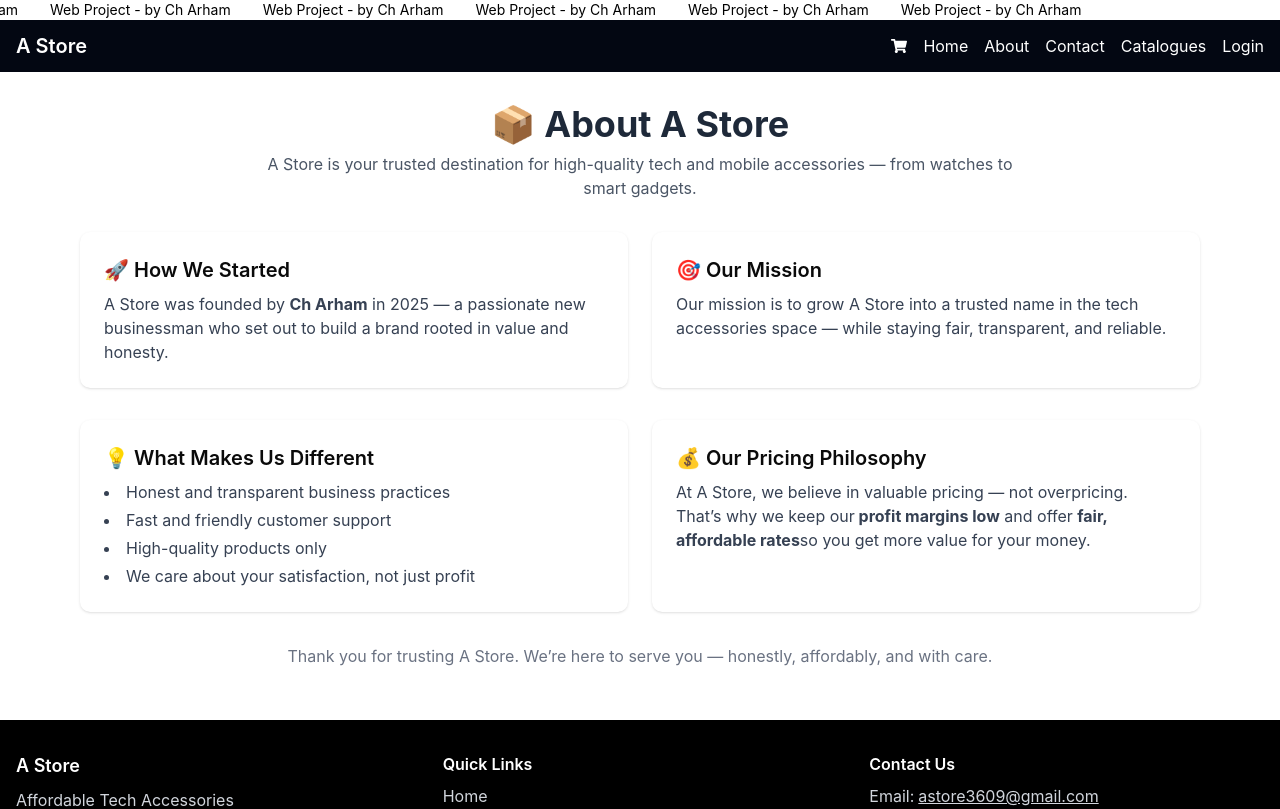
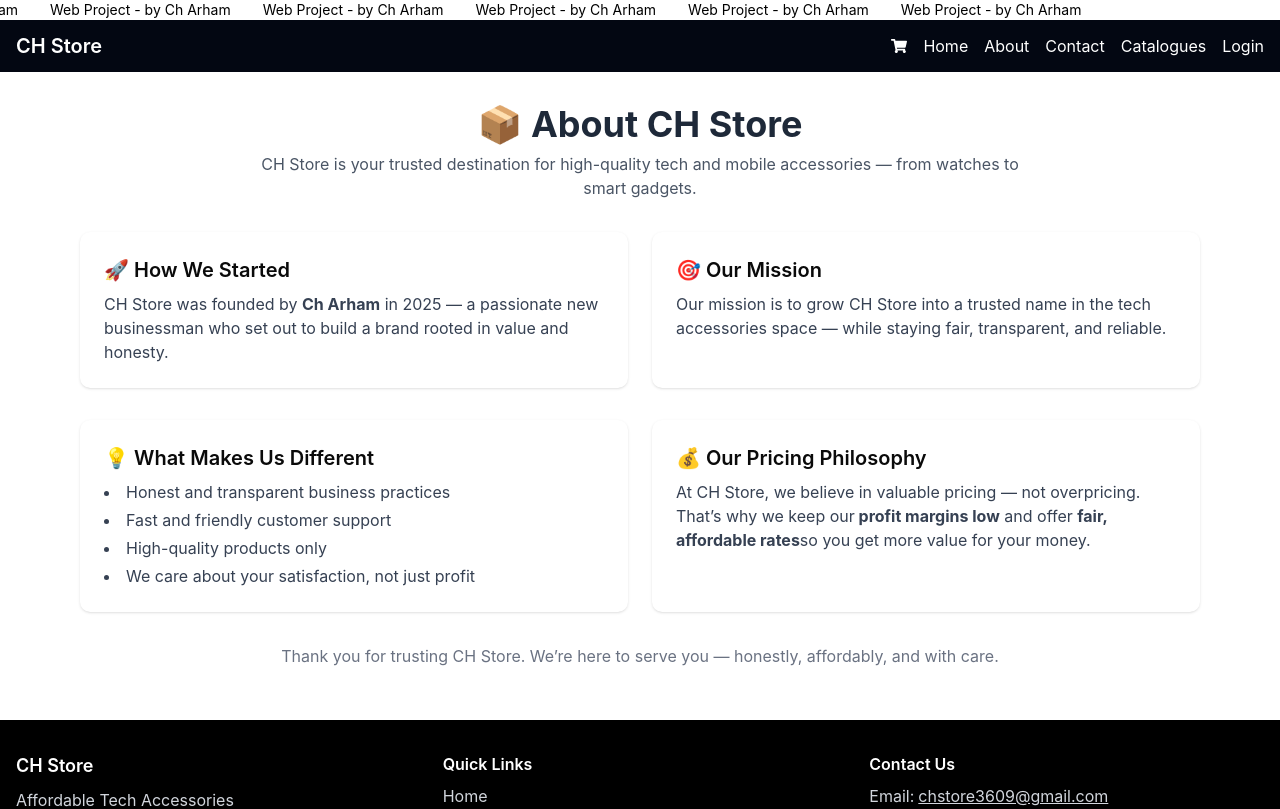
Before and after one commit to Charham9087/myWebProject1, a Next.js app: page /about in a window 1280 px wide. Shown: the top 809 px of the page. Built offline with nearby package versions, Linux system fonts and the light colour scheme; no server answers; a web font is replaced by a local one; what @edgestore/react would draw is missing.

Commit message:
this is my commit to updat A store from CH Store

```diff
--- a/app/admin/page.js
+++ b/app/admin/page.js
@@ -4,7 +4,7 @@ import { DollarSign, ShoppingCart, Users, Package } from "lucide-react"
 export default function EcommerceDashboard() {
   return (
     <div className="p-4">
-      <h1 className="text-2xl md:text-3xl font-bold mb-6 tracking-tight text-gray-800 dark:text-white">🛒 A Store Dashboard</h1>
+      <h1 className="text-2xl md:text-3xl font-bold mb-6 tracking-tight text-gray-800 dark:text-white">🛒 CH Store Dashboard</h1>
 
       <div className="grid gap-4 md:grid-cols-2 lg:grid-cols-4">
         <Card>
--- a/components/FrontendComponents/HomePageComponents/carousel/page.jsx
+++ b/components/FrontendComponents/HomePageComponents/carousel/page.jsx
@@ -5,7 +5,7 @@ export default function Carousel() {
   const slides = [
     {
       src: "/images/banner1.jpg",
-      title: "A Store",
+      title: "CH Store",
       description: "Deals You'll Love, Quality You Deserve.",
     },
     {
@@ -82,7 +82,7 @@ export default function Carousel() {
 
       </div>
           <br/>
-          <h3 className="text-center text-3xl font-bold text-gray-600">A Store</h3>
+          <h3 className="text-center text-3xl font-bold text-gray-600">CH Store</h3>
       <br />
 
       <p className="text-center text-gray-600 text-xs md:text-sm ">Deals You'll Love, Quality You Deserve.</p>
--- a/components/FrontendComponents/about/page.jsx
+++ b/components/FrontendComponents/about/page.jsx
@@ -3,17 +3,17 @@
 export default function AboutPage() {
   return (
     <div className="max-w-6xl mx-auto px-4 py-8 space-y-8">
-      <h1 className="text-3xl md:text-4xl font-bold text-center text-gray-800 mb-2">📦 About A Store</h1>
+      <h1 className="text-3xl md:text-4xl font-bold text-center text-gray-800 mb-2">📦 About CH Store</h1>
 
       <p className="text-center text-gray-600 max-w-3xl mx-auto">
-        A Store is your trusted destination for high-quality tech and mobile accessories — from watches to smart gadgets.
+        CH Store is your trusted destination for high-quality tech and mobile accessories — from watches to smart gadgets.
       </p>
 
       <div className="grid md:grid-cols-2 gap-6">
         <div className="bg-white shadow rounded-lg p-6">
           <h2 className="text-xl font-semibold mb-2">🚀 How We Started</h2>
           <p className="text-gray-700">
-            A Store was founded by <strong>Ch Arham</strong> in 2025 — a passionate new businessman
+            CH Store was founded by <strong>Ch Arham</strong> in 2025 — a passionate new businessman
             who set out to build a brand rooted in value and honesty.
           </p>
         </div>
@@ -21,7 +21,7 @@ export default function AboutPage() {
         <div className="bg-white shadow rounded-lg p-6">
           <h2 className="text-xl font-semibold mb-2">🎯 Our Mission</h2>
           <p className="text-gray-700">
-            Our mission is to grow A Store into a trusted name in the tech accessories space —
+            Our mission is to grow CH Store into a trusted name in the tech accessories space —
             while staying fair, transparent, and reliable.
           </p>
         </div>
@@ -41,7 +41,7 @@ export default function AboutPage() {
         <div className="bg-white shadow rounded-lg p-6">
           <h2 className="text-xl font-semibold mb-2">💰 Our Pricing Philosophy</h2>
           <p className="text-gray-700">
-            At A Store, we believe in valuable pricing — not overpricing. That’s why we keep our
+            At CH Store, we believe in valuable pricing — not overpricing. That’s why we keep our
             <strong> profit margins low</strong> and offer <strong> fair, affordable rates</strong>
             so you get more value for your money.
           </p>
@@ -50,7 +50,7 @@ export default function AboutPage() {
 
       <div className="text-center mt-6">
         <p className="text-gray-500">
-          Thank you for trusting A Store. We’re here to serve you — honestly, affordably, and with care.
+          Thank you for trusting CH Store. We’re here to serve you — honestly, affordably, and with care.
         </p>
       </div>
     </div>
--- a/components/FrontendComponents/admin/products/addProduct/page.jsx
+++ b/components/FrontendComponents/admin/products/addProduct/page.jsx
@@ -85,7 +85,7 @@ export default function AddProductPage() {
   return (
     <div className="p-4 max-w-3xl mx-auto">
       <h1 className="text-2xl md:text-3xl font-bold mb-6 tracking-tight text-gray-800 dark:text-white">
-        🛍️ Add New Product - A Store
+        🛍️ Add New Product - CH Store
       </h1>
 
       {loading && (
@@ -96,7 +96,7 @@ export default function AddProductPage() {
 
       <Card>
         <CardHeader>
-          <CardTitle>Add Product to A Store</CardTitle>
+          <CardTitle>Add Product to CH Store</CardTitle>
         </CardHeader>
         <CardContent>
           <form className="grid gap-6" onSubmit={handleSubmit(onSubmit)}>
--- a/components/FrontendComponents/admin/products/page.jsx
+++ b/components/FrontendComponents/admin/products/page.jsx
@@ -38,7 +38,7 @@ export default function ProductPage() {
 
   return (
     <div className="p-6 space-y-6">
-      <h1 className="text-2xl font-bold">Products - A Store</h1>
+      <h1 className="text-2xl font-bold">Products - CH Store</h1>
 
       <div className="flex flex-col md:flex-row items-center justify-between gap-4">
         <div className="flex gap-2 w-full md:w-auto">
--- a/components/FrontendComponents/admin/sidebar/page.jsx
+++ b/components/FrontendComponents/admin/sidebar/page.jsx
@@ -61,7 +61,7 @@ const items = [
     icon: BellDot,
   },
    {
-    title: "A Store",
+    title: "CH Store",
     url: "/",
     icon: Store,
   }
@@ -71,7 +71,7 @@ export default function AppSidebar() {
     <Sidebar className="bg-black" open={true}> {/* ✅ Force open */}
       <SidebarContent>
         <SidebarGroup>
-          <SidebarGroupLabel>A Store</SidebarGroupLabel>
+          <SidebarGroupLabel>CH Store</SidebarGroupLabel>
           <SidebarGroupContent>
             <SidebarMenu>
               {items.map((item) => (
--- a/components/FrontendComponents/contact/page.jsx
+++ b/components/FrontendComponents/contact/page.jsx
@@ -47,13 +47,13 @@ export default function ContactPage({ SaveCustomerQueryToDB }) {
 
   return (
     <div className="max-w-4xl mx-auto p-6 space-y-6">
-      <h1 className="text-2xl md:text-3xl font-bold mb-4">📞 Contact Us - A Store</h1>
+      <h1 className="text-2xl md:text-3xl font-bold mb-4">📞 Contact Us - CH Store</h1>
 
       <div className="space-y-2 text-gray-700">
         <p>
           Email:{" "}
           <a href="mailto:astore3609@gmail.com" className="text-blue-600 underline">
-            astore3609@gmail.com
+            chstore3609@gmail.com
           </a>
         </p>
         <p>
--- a/components/FrontendComponents/footer/page.jsx
+++ b/components/FrontendComponents/footer/page.jsx
@@ -8,7 +8,7 @@ export default function Footer() {
 
         {/* Brand Info */}
         <div>
-          <h5 className="text-lg font-semibold text-white">A Store</h5>
+          <h5 className="text-lg font-semibold text-white">CH Store</h5>
           <p className="mt-2">Affordable Tech Accessories</p>
           <p>Deals You'll Love, Quality You Deserve.</p>
         </div>
@@ -38,7 +38,7 @@ export default function Footer() {
           <p>
             Email:
             <a href="mailto:astore3609@gmail.com" className="hover:text-white underline ml-1">
-              astore3609@gmail.com
+              chstore3609@gmail.com
             </a>
           </p>
           <p>
@@ -51,14 +51,14 @@ export default function Footer() {
           <div className="flex gap-4 mt-3 text-xl">
             <a href="#" className="hover:text-white transition-colors"><FaFacebook /></a>
             <a href="#" className="hover:text-white transition-colors"><FaInstagram /></a>
-            <a href="#" className="hover:text-white transition-colors"><FaWhatsapp /></a>
+            <a href="https://wa.me/923304462277" className="hover:text-white transition-colors"><FaWhatsapp /></a>
           </div>
         </div>
       </div>
 
       <hr className="border-gray-700 my-4" />
       <p className="text-center text-sm text-gray-500">
-        &copy; {new Date().getFullYear()} A Store. All rights reserved.
+        &copy; {new Date().getFullYear()} CH Store. All rights reserved.
       </p>
     </footer>
   );
--- a/components/FrontendComponents/navbar/page.jsx
+++ b/components/FrontendComponents/navbar/page.jsx
@@ -34,7 +34,7 @@ export default function Navbar() {
   return (
     <nav className="bg-gray-950 sticky top-0 z-50 text-white px-4 py-3">
       <div className="flex justify-between items-center">
-        <Link href="/" className="text-xl font-semibold">A Store</Link>
+        <Link href="/" className="text-xl font-semibold">CH Store</Link>
 
         <button
           className="md:hidden text-xl focus:outline-none"
```
